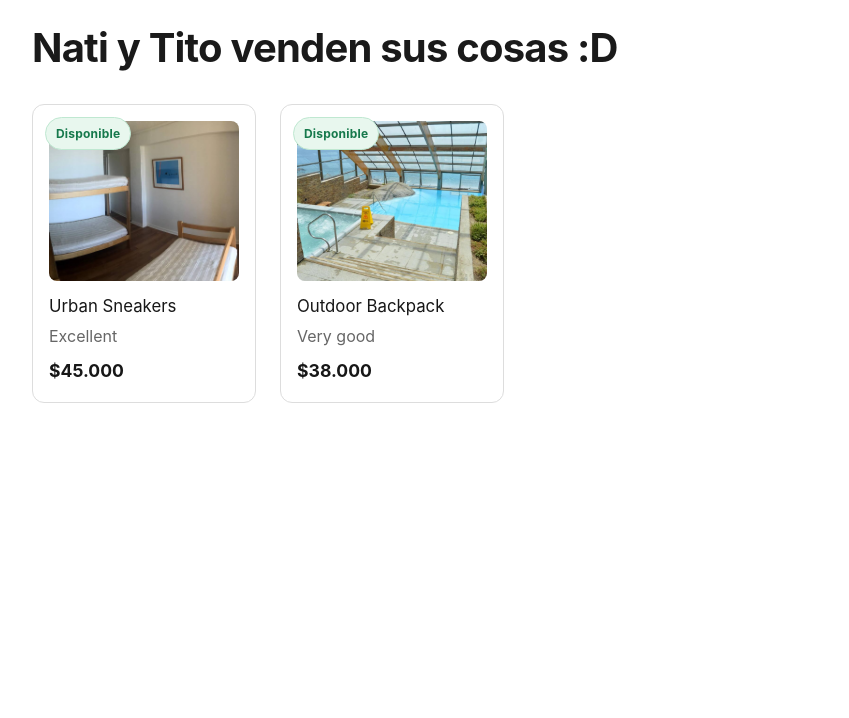
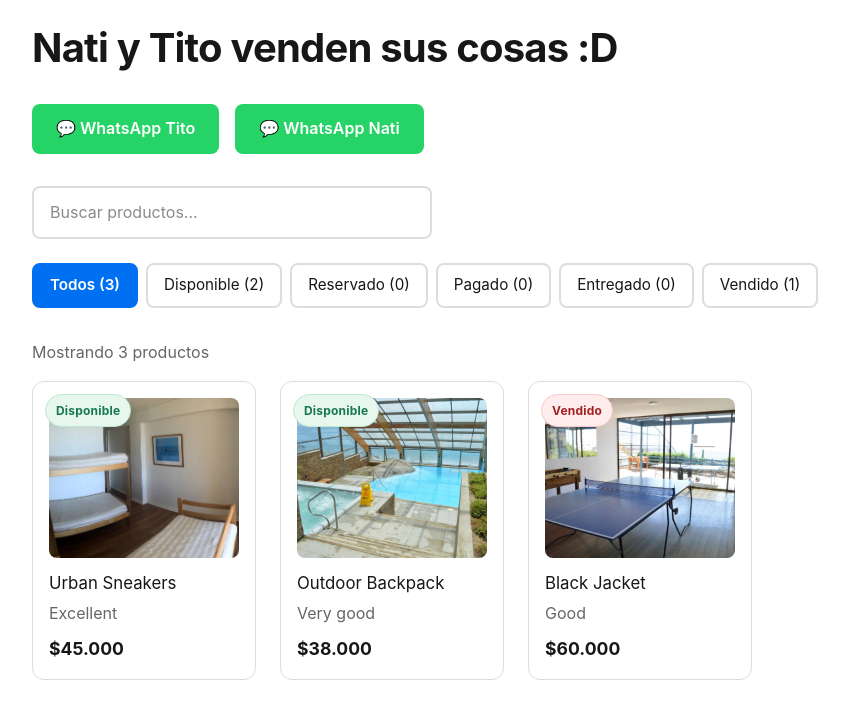
Before and after one commit to hhpalomino/catalogo, a Next.js app: page / in a window 1280 px wide. Shown: the top 718 px of the page, without its empty margins (0-849 px from the left). Built offline with nearby package versions, Linux system fonts and the light colour scheme.

Commit message:
Agregar filtros por estado, búsqueda y botones de WhatsApp para Tito y Nati

```diff
--- a/app/page.tsx
+++ b/app/page.tsx
@@ -1,16 +1,65 @@
-import { Metadata } from "next";
+"use client";
+
+import { useState } from "react";
 import products from "@/data/products";
 import ProductCard from "@/components/ProductCard";
 
-export const metadata: Metadata = {
-  title: "Nati y Tito venden sus cosas :D",
-  description: "Explora nuestro catálogo de productos disponibles",
+export default function Home() {
+  const [selectedFilter, setSelectedFilter] = useState<string>("all");
+  const [searchQuery, setSearchQuery] = useState("");
+
+  // Definir orden de estados
+  const stateOrder: Record<string, number> = {
+    available: 1,
+    reserved: 2,
+    paid: 3,
+    delivered: 4,
+    sold: 5,
   };
 
-export default function Home() {
-  const availableProducts = products.filter(
-    (product) => product.state === "available"
+  // Filtrar productos
+  const filteredProducts = products
+    .filter((product) => {
+      // Filtro por estado
+      if (selectedFilter !== "all" && product.state !== selectedFilter) {
+        return false;
+      }
+      // Filtro por búsqueda
+      if (searchQuery) {
+        const query = searchQuery.toLowerCase();
+        return (
+          product.title.toLowerCase().includes(query) ||
+          product.description.toLowerCase().includes(query) ||
+          product.condition.toLowerCase().includes(query)
         );
+      }
+      return true;
+    })
+    .sort((a, b) => {
+      // Ordenar por estado
+      const orderA = stateOrder[a.state] || 999;
+      const orderB = stateOrder[b.state] || 999;
+      return orderA - orderB;
+    });
+
+  // Contar productos por estado
+  const counts = {
+    all: products.length,
+    available: products.filter((p) => p.state === "available").length,
+    reserved: products.filter((p) => p.state === "reserved").length,
+    paid: products.filter((p) => p.state === "paid").length,
+    delivered: products.filter((p) => p.state === "delivered").length,
+    sold: products.filter((p) => p.state === "sold").length,
+  };
+
+  const filters = [
+    { id: "all", label: "Todos", count: counts.all },
+    { id: "available", label: "Disponible", count: counts.available },
+    { id: "reserved", label: "Reservado", count: counts.reserved },
+    { id: "paid", label: "Pagado", count: counts.paid },
+    { id: "delivered", label: "Entregado", count: counts.delivered },
+    { id: "sold", label: "Vendido", count: counts.sold },
+  ];
 
   return (
     <main style={{ padding: "1rem 2rem", maxWidth: "1400px", margin: "0 auto" }}>
@@ -18,15 +67,149 @@ export default function Home() {
         fontSize: "2.5rem",
         marginBottom: "1.5rem",
         fontWeight: 700,
-        color: "#1a1a1a",
         letterSpacing: "-0.02em"
       }}>
         Nati y Tito venden sus cosas :D
       </h1>
 
-      {availableProducts.length === 0 ? (
-        <p style={{ color: "#666" }}>No hay productos disponibles en este momento.</p>
+      {/* Botones de contacto WhatsApp */}
+      <div style={{ marginBottom: "2rem" }}>
+        <div style={{ display: "flex", gap: "1rem", flexWrap: "wrap" }}>
+          <a
+            href="https://wa.me/56991594818?text=Hola%20Tito%2C%20te%20escribo%20desde%20tu%20cat%C3%A1logo%20de%20productos"
+            target="_blank"
+            rel="noopener noreferrer"
+            style={{
+              display: "inline-flex",
+              alignItems: "center",
+              gap: "0.5rem",
+              padding: "0.75rem 1.5rem",
+              background: "#25D366",
+              color: "white",
+              borderRadius: "8px",
+              fontWeight: 600,
+              textDecoration: "none",
+              transition: "background 0.2s",
+              cursor: "pointer",
+            }}
+            onMouseEnter={(e) => {
+              e.currentTarget.style.background = "#20BA5A";
+            }}
+            onMouseLeave={(e) => {
+              e.currentTarget.style.background = "#25D366";
+            }}
+          >
+            💬 WhatsApp Tito
+          </a>
+          <a
+            href="https://wa.me/56996990301?text=Hola%20Nati%2C%20te%20escribo%20desde%20tu%20cat%C3%A1logo%20de%20productos"
+            target="_blank"
+            rel="noopener noreferrer"
+            style={{
+              display: "inline-flex",
+              alignItems: "center",
+              gap: "0.5rem",
+              padding: "0.75rem 1.5rem",
+              background: "#25D366",
+              color: "white",
+              borderRadius: "8px",
+              fontWeight: 600,
+              textDecoration: "none",
+              transition: "background 0.2s",
+              cursor: "pointer",
+            }}
+            onMouseEnter={(e) => {
+              e.currentTarget.style.background = "#20BA5A";
+            }}
+            onMouseLeave={(e) => {
+              e.currentTarget.style.background = "#25D366";
+            }}
+          >
+            💬 WhatsApp Nati
+          </a>
+        </div>
+      </div>
+      <div style={{ marginBottom: "1.5rem" }}>
+        <input
+          type="text"
+          placeholder="Buscar productos..."
+          value={searchQuery}
+          onChange={(e) => setSearchQuery(e.target.value)}
+          style={{
+            width: "100%",
+            maxWidth: "400px",
+            padding: "0.75rem 1rem",
+            fontSize: "1rem",
+            border: "2px solid var(--border)",
+            borderRadius: "8px",
+            background: "var(--background)",
+            color: "var(--foreground)",
+            outline: "none",
+            transition: "border-color 0.2s",
+          }}
+          onFocus={(e) => {
+            e.currentTarget.style.borderColor = "#0070f3";
+          }}
+          onBlur={(e) => {
+            e.currentTarget.style.borderColor = "var(--border)";
+          }}
+        />
+      </div>
+
+      {/* Filtros */}
+      <div
+        style={{
+          display: "flex",
+          gap: "0.5rem",
+          marginBottom: "2rem",
+          flexWrap: "wrap",
+        }}
+      >
+        {filters.map((filter) => (
+          <button
+            key={filter.id}
+            onClick={() => setSelectedFilter(filter.id)}
+            style={{
+              padding: "0.5rem 1rem",
+              border: selectedFilter === filter.id ? "2px solid #0070f3" : "2px solid var(--border)",
+              borderRadius: "8px",
+              background: selectedFilter === filter.id ? "#0070f3" : "var(--background)",
+              color: selectedFilter === filter.id ? "white" : "var(--foreground)",
+              cursor: "pointer",
+              fontSize: "0.95rem",
+              fontWeight: selectedFilter === filter.id ? 600 : 400,
+              transition: "all 0.2s",
+            }}
+            onMouseEnter={(e) => {
+              if (selectedFilter !== filter.id) {
+                e.currentTarget.style.borderColor = "#0070f3";
+              }
+            }}
+            onMouseLeave={(e) => {
+              if (selectedFilter !== filter.id) {
+                e.currentTarget.style.borderColor = "var(--border)";
+              }
+            }}
+          >
+            {filter.label} ({filter.count})
+          </button>
+        ))}
+      </div>
+
+      {/* Resultados */}
+      {filteredProducts.length === 0 ? (
+        <div style={{ textAlign: "center", padding: "3rem 0" }}>
+          <p style={{ color: "var(--text-secondary)", fontSize: "1.1rem" }}>
+            {searchQuery
+              ? `No se encontraron productos con "${searchQuery}"`
+              : "No hay productos en esta categoría"}
+          </p>
+        </div>
       ) : (
+        <>
+          <p style={{ color: "var(--text-secondary)", marginBottom: "1rem" }}>
+            Mostrando {filteredProducts.length} {filteredProducts.length === 1 ? "producto" : "productos"}
+          </p>
           <div
             style={{
               display: "grid",
@@ -34,10 +217,11 @@ export default function Home() {
               gap: "1.5rem"
             }}
           >
-          {availableProducts.map((product) => (
+            {filteredProducts.map((product) => (
               <ProductCard key={product.id} product={product} />
             ))}
           </div>
+        </>
       )}
     </main>
   );
--- a/app/product/[id]/page.tsx
+++ b/app/product/[id]/page.tsx
@@ -75,7 +75,7 @@ export default async function ProductPage({ params }: { params: Promise<{ id: st
           </h1>
 
           {/* Condición */}
-          <p style={{ margin: "0 0 1.5rem", color: "#666", fontSize: "1.1rem" }}>
+          <p style={{ margin: "0 0 1.5rem", color: "var(--text-secondary)", fontSize: "1.1rem" }}>
             Condición: <strong>{product.condition}</strong>
           </p>
 
@@ -96,7 +96,7 @@ export default async function ProductPage({ params }: { params: Promise<{ id: st
             </h3>
             <p style={{
               margin: 0,
-              color: "#444",
+              color: "var(--text-tertiary)",
               lineHeight: "1.6",
               whiteSpace: "pre-line"
             }}>
@@ -105,19 +105,80 @@ export default async function ProductPage({ params }: { params: Promise<{ id: st
           </div>
 
           {/* Medidas */}
-          <div style={{ marginBottom: "1.5rem" }}>
+          <div style={{ marginBottom: "2rem" }}>
             <h3 style={{ margin: "0 0 0.5rem", fontSize: "1.1rem" }}>
               Medidas / Talla
             </h3>
             <p style={{
               margin: 0,
-              color: "#444",
+              color: "var(--text-tertiary)",
               lineHeight: "1.6",
               whiteSpace: "pre-line"
             }}>
               {product.measurements}
             </p>
           </div>
+
+          {/* Botones de contacto WhatsApp */}
+          <div style={{ marginTop: "2rem" }}>
+            <p style={{ margin: "0 0 1rem", fontWeight: 600, fontSize: "1rem" }}>
+              ¿Te interesa? Contacta por WhatsApp:
+            </p>
+            <div style={{ display: "flex", gap: "1rem", flexWrap: "wrap" }}>
+              <a
+                href={`https://wa.me/56991594818?text=Hola%2C%20me%20interesa%20el%20producto%3A%20${encodeURIComponent(product.title)}%20%24${formatPriceCLP(product.price)}`}
+                target="_blank"
+                rel="noopener noreferrer"
+                style={{
+                  display: "inline-flex",
+                  alignItems: "center",
+                  gap: "0.5rem",
+                  padding: "0.75rem 1.5rem",
+                  background: "#25D366",
+                  color: "white",
+                  borderRadius: "8px",
+                  fontWeight: 600,
+                  textDecoration: "none",
+                  transition: "background 0.2s",
+                  cursor: "pointer",
+                }}
+                onMouseEnter={(e) => {
+                  e.currentTarget.style.background = "#20BA5A";
+                }}
+                onMouseLeave={(e) => {
+                  e.currentTarget.style.background = "#25D366";
+                }}
+              >
+                💬 Escribir a Tito
+              </a>
+              <a
+                href={`https://wa.me/56996990301?text=Hola%2C%20me%20interesa%20el%20producto%3A%20${encodeURIComponent(product.title)}%20%24${formatPriceCLP(product.price)}`}
+                target="_blank"
+                rel="noopener noreferrer"
+                style={{
+                  display: "inline-flex",
+                  alignItems: "center",
+                  gap: "0.5rem",
+                  padding: "0.75rem 1.5rem",
+                  background: "#25D366",
+                  color: "white",
+                  borderRadius: "8px",
+                  fontWeight: 600,
+                  textDecoration: "none",
+                  transition: "background 0.2s",
+                  cursor: "pointer",
+                }}
+                onMouseEnter={(e) => {
+                  e.currentTarget.style.background = "#20BA5A";
+                }}
+                onMouseLeave={(e) => {
+                  e.currentTarget.style.background = "#25D366";
+                }}
+              >
+                💬 Escribir a Nati
+              </a>
+            </div>
+          </div>
         </div>
       </div>
     </main>
--- a/components/ProductCard.tsx
+++ b/components/ProductCard.tsx
@@ -14,12 +14,12 @@ export default function ProductCard({ product }: { product: Product }) {
     >
       <div
         style={{
-          border: "1px solid #ddd",
+          border: "1px solid var(--border)",
           borderRadius: "12px",
           padding: "1rem",
           position: "relative",
           overflow: "hidden",
-          background: "white",
+          background: "var(--background)",
           cursor: "pointer",
           transition: "box-shadow 0.2s",
         }}
@@ -61,7 +61,7 @@ export default function ProductCard({ product }: { product: Product }) {
           {product.title}
         </h2>
 
-        <p style={{ margin: "0 0 0.5rem", color: "#666" }}>
+        <p style={{ margin: "0 0 0.5rem", color: "var(--text-secondary)" }}>
           {product.condition}
         </p>
 
```
Lines whose indentation alone changed are shown as unchanged.
